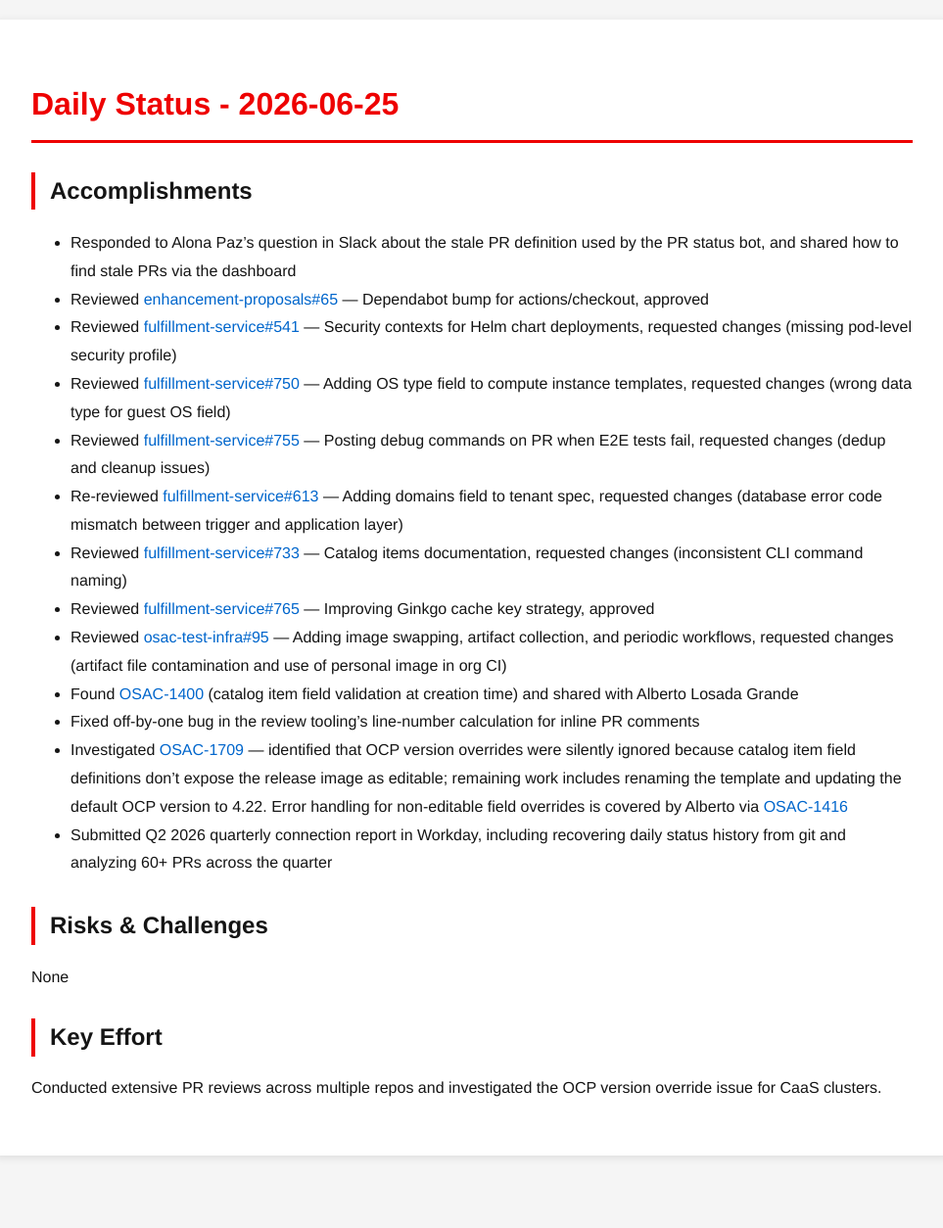
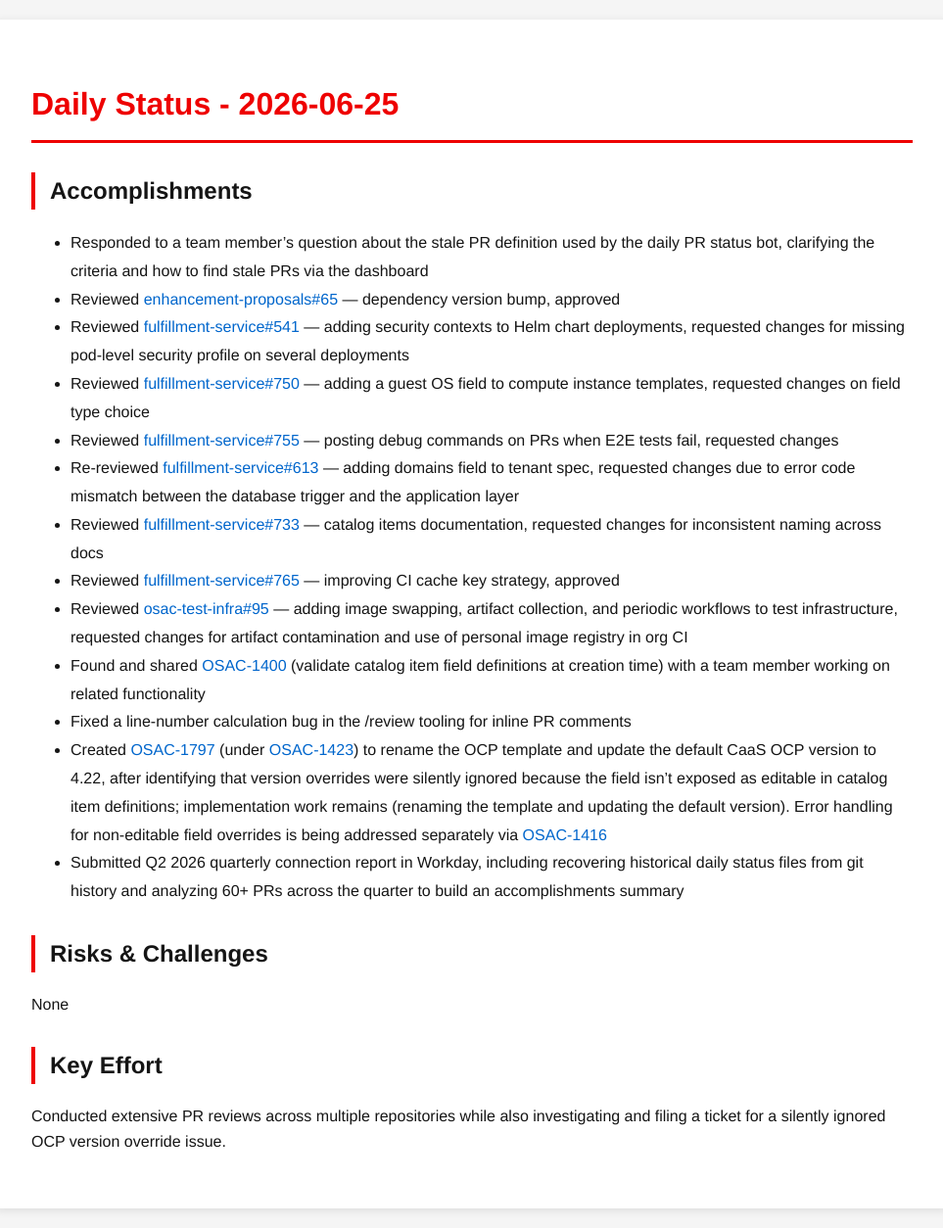
Before and after one commit to tzvatot/daily-status, a Jekyll site: the page built from 2026-06-25.md, in a window 1280 px wide. Shown: the whole page at 98% size, without its empty margins (158-1121 px from the left). Built offline with Jekyll 4.4.1, drawn with Linux system fonts in a browser that asks for light colours; before the commit the page ends 1200 px from its top, so only the background shows below that.

Commit message:
Daily status update - 2026-06-25

```diff
--- a/2026-06-25.md
+++ b/2026-06-25.md
@@ -7,22 +7,22 @@ date: 2026-06-25
 # Daily Status - 2026-06-25
 
 ## Accomplishments
-- Responded to Alona Paz's question in Slack about the stale PR definition used by the PR status bot, and shared how to find stale PRs via the dashboard
-- Reviewed [enhancement-proposals#65](https://github.com/osac-project/enhancement-proposals/pull/65) — Dependabot bump for actions/checkout, approved
-- Reviewed [fulfillment-service#541](https://github.com/osac-project/fulfillment-service/pull/541) — Security contexts for Helm chart deployments, requested changes (missing pod-level security profile)
-- Reviewed [fulfillment-service#750](https://github.com/osac-project/fulfillment-service/pull/750) — Adding OS type field to compute instance templates, requested changes (wrong data type for guest OS field)
-- Reviewed [fulfillment-service#755](https://github.com/osac-project/fulfillment-service/pull/755) — Posting debug commands on PR when E2E tests fail, requested changes (dedup and cleanup issues)
-- Re-reviewed [fulfillment-service#613](https://github.com/osac-project/fulfillment-service/pull/613) — Adding domains field to tenant spec, requested changes (database error code mismatch between trigger and application layer)
-- Reviewed [fulfillment-service#733](https://github.com/osac-project/fulfillment-service/pull/733) — Catalog items documentation, requested changes (inconsistent CLI command naming)
-- Reviewed [fulfillment-service#765](https://github.com/osac-project/fulfillment-service/pull/765) — Improving Ginkgo cache key strategy, approved
-- Reviewed [osac-test-infra#95](https://github.com/osac-project/osac-test-infra/pull/95) — Adding image swapping, artifact collection, and periodic workflows, requested changes (artifact file contamination and use of personal image in org CI)
-- Found [OSAC-1400](https://redhat.atlassian.net/browse/OSAC-1400) (catalog item field validation at creation time) and shared with Alberto Losada Grande
-- Fixed off-by-one bug in the review tooling's line-number calculation for inline PR comments
-- Investigated [OSAC-1709](https://redhat.atlassian.net/browse/OSAC-1709) — identified that OCP version overrides were silently ignored because catalog item field definitions don't expose the release image as editable; remaining work includes renaming the template and updating the default OCP version to 4.22. Error handling for non-editable field overrides is covered by Alberto via [OSAC-1416](https://redhat.atlassian.net/browse/OSAC-1416)
-- Submitted Q2 2026 quarterly connection report in Workday, including recovering daily status history from git and analyzing 60+ PRs across the quarter
+- Responded to a team member's question about the stale PR definition used by the daily PR status bot, clarifying the criteria and how to find stale PRs via the dashboard
+- Reviewed [enhancement-proposals#65](https://github.com/osac-project/enhancement-proposals/pull/65) — dependency version bump, approved
+- Reviewed [fulfillment-service#541](https://github.com/osac-project/fulfillment-service/pull/541) — adding security contexts to Helm chart deployments, requested changes for missing pod-level security profile on several deployments
+- Reviewed [fulfillment-service#750](https://github.com/osac-project/fulfillment-service/pull/750) — adding a guest OS field to compute instance templates, requested changes on field type choice
+- Reviewed [fulfillment-service#755](https://github.com/osac-project/fulfillment-service/pull/755) — posting debug commands on PRs when E2E tests fail, requested changes
+- Re-reviewed [fulfillment-service#613](https://github.com/osac-project/fulfillment-service/pull/613) — adding domains field to tenant spec, requested changes due to error code mismatch between the database trigger and the application layer
+- Reviewed [fulfillment-service#733](https://github.com/osac-project/fulfillment-service/pull/733) — catalog items documentation, requested changes for inconsistent naming across docs
+- Reviewed [fulfillment-service#765](https://github.com/osac-project/fulfillment-service/pull/765) — improving CI cache key strategy, approved
+- Reviewed [osac-test-infra#95](https://github.com/osac-project/osac-test-infra/pull/95) — adding image swapping, artifact collection, and periodic workflows to test infrastructure, requested changes for artifact contamination and use of personal image registry in org CI
+- Found and shared [OSAC-1400](https://redhat.atlassian.net/browse/OSAC-1400) (validate catalog item field definitions at creation time) with a team member working on related functionality
+- Fixed a line-number calculation bug in the /review tooling for inline PR comments
+- Created [OSAC-1797](https://redhat.atlassian.net/browse/OSAC-1797) (under [OSAC-1423](https://redhat.atlassian.net/browse/OSAC-1423)) to rename the OCP template and update the default CaaS OCP version to 4.22, after identifying that version overrides were silently ignored because the field isn't exposed as editable in catalog item definitions; implementation work remains (renaming the template and updating the default version). Error handling for non-editable field overrides is being addressed separately via [OSAC-1416](https://redhat.atlassian.net/browse/OSAC-1416)
+- Submitted Q2 2026 quarterly connection report in Workday, including recovering historical daily status files from git history and analyzing 60+ PRs across the quarter to build an accomplishments summary
 
 ## Risks & Challenges
 None
 
 ## Key Effort
-Conducted extensive PR reviews across multiple repos and investigated the OCP version override issue for CaaS clusters.
+Conducted extensive PR reviews across multiple repositories while also investigating and filing a ticket for a silently ignored OCP version override issue.
```
